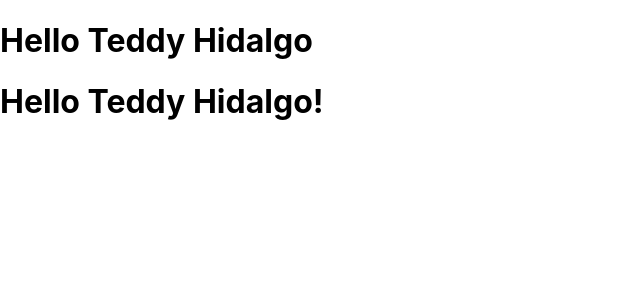
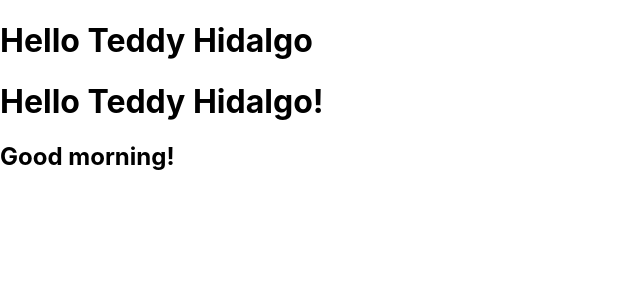
Before and after one commit to teddylockhart/component-ramp-app, a React (Create React App) app: page / in a window 1280 px wide. Shown: the top 300 px of the page, without its empty margins (0-640 px from the left). Built offline with nearby package versions, Linux system fonts and the light colour scheme.

Commit message:
11.14 Greeting Machine

```diff
--- a/src/components/HW.js
+++ b/src/components/HW.js
@@ -3,6 +3,19 @@ import React from "react";
 function HW() {
     const firstName = 'Teddy'
     const lastName = 'Hidalgo'
+    const date = new Date()
+    const hours = date.getHours()
+    let timeOfDay
+
+    if (hours <12) {
+        timeOfDay = 'morning'
+    } else if (hours >= 12 && hours < 17) {
+        timeOfDay = 'afternoon'
+    } else if (hours > 17 && hours < 23) {
+        timeOfDay = 'evening'
+    } else {
+        timeOfDay = 'night'
+    }
 
     return (
         <div className="HW">
@@ -11,6 +24,7 @@ function HW() {
 
             {/* ES6 String Templating Syntax? */}
             <h1>Hello {`${firstName} ${lastName}`}!</h1>
+            <h2>Good {`${timeOfDay}`}!</h2>
 
             {/* <h1>Hello World!</h1> */}
         </div>
```
